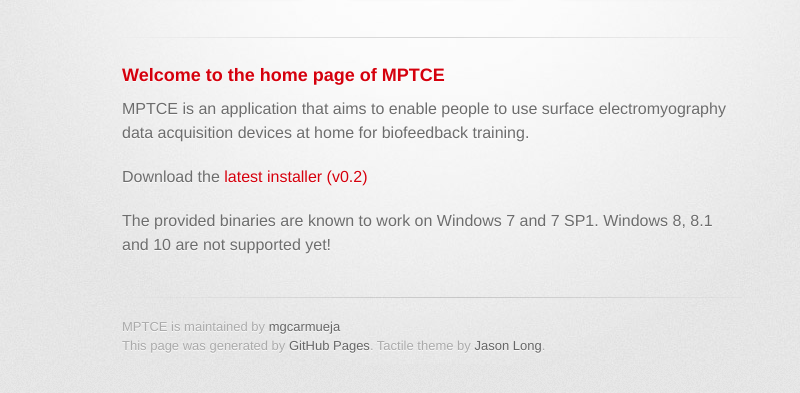
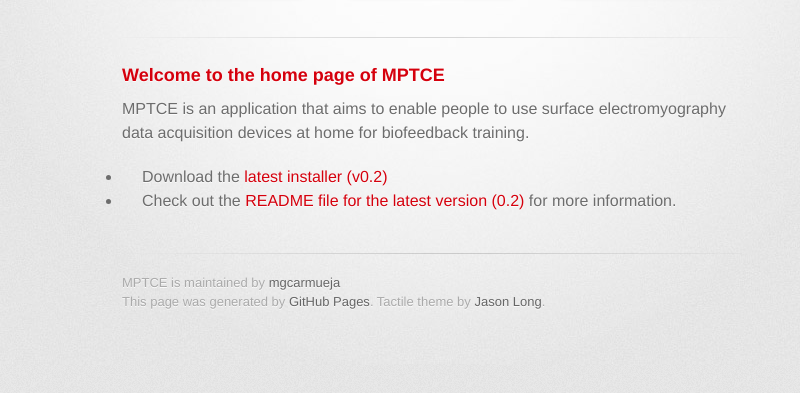
Before and after one commit to mgcarmueja/MPTCE, a plain HTML site: page index.html in a window 1280 px wide. Shown: the part 209-602 px from the top of the page, without its empty margins (208-1008 px from the left). Drawn offline with Linux system fonts and the light colour scheme; a web font is replaced by a local one.

```diff
--- a/index.html
+++ b/index.html
@@ -36,9 +36,11 @@
 
 <p>MPTCE is an application that aims to enable people to use surface electromyography data acquisition devices at home for biofeedback training.</p>
 
-<p>Download the <a href="https://github.com/mgcarmueja/MPTCE/blob/installer/v0.2/MPTCE_0.2.zip?raw=true">latest installer (v0.2)</a></p>
-
-<p>The provided binaries are known to work on Windows 7 and 7 SP1. Windows 8, 8.1 and 10 are not supported yet!</p>
+<ul>
+<li>Download the <a href="https://github.com/mgcarmueja/MPTCE/blob/installer/v0.2/MPTCE_0.2.zip?raw=true">latest installer (v0.2)</a>
+</li>
+<li>Check out the <a href="https://raw.githubusercontent.com/mgcarmueja/MPTCE/0.2/README">README file for the latest version (0.2)</a> for more information.</li>
+</ul>
         </section>
 
         <footer>
--- a/params.json
+++ b/params.json
@@ -1 +1 @@
-{"name":"MPTCE","tagline":"The Myoelectric Personal Training and Control Environment","body":"### Welcome to the home page of MPTCE\r\n\r\nMPTCE is an application that aims to enable people to use surface electromyography data acquisition devices at home for biofeedback training.\r\n\r\nDownload the [latest installer (v0.2)](https://github.com/mgcarmueja/MPTCE/blob/installer/v0.2/MPTCE_0.2.zip?raw=true)\r\n\r\nThe provided binaries are known to work on Windows 7 and 7 SP1. Windows 8, 8.1 and 10 are not supported yet!\r\n\r\n\r\n","google":"","note":"Don't delete this file! It's used internally to help with page regeneration."}
+{"name":"MPTCE","tagline":"The Myoelectric Personal Training and Control Environment","body":"### Welcome to the home page of MPTCE\r\n\r\nMPTCE is an application that aims to enable people to use surface electromyography data acquisition devices at home for biofeedback training.\r\n\r\n* Download the [latest installer (v0.2)](https://github.com/mgcarmueja/MPTCE/blob/installer/v0.2/MPTCE_0.2.zip?raw=true)\r\n* Check out the [README file for the latest version (0.2)](https://raw.githubusercontent.com/mgcarmueja/MPTCE/0.2/README) for more information.\r\n\r\n","google":"","note":"Don't delete this file! It's used internally to help with page regeneration."}
```
